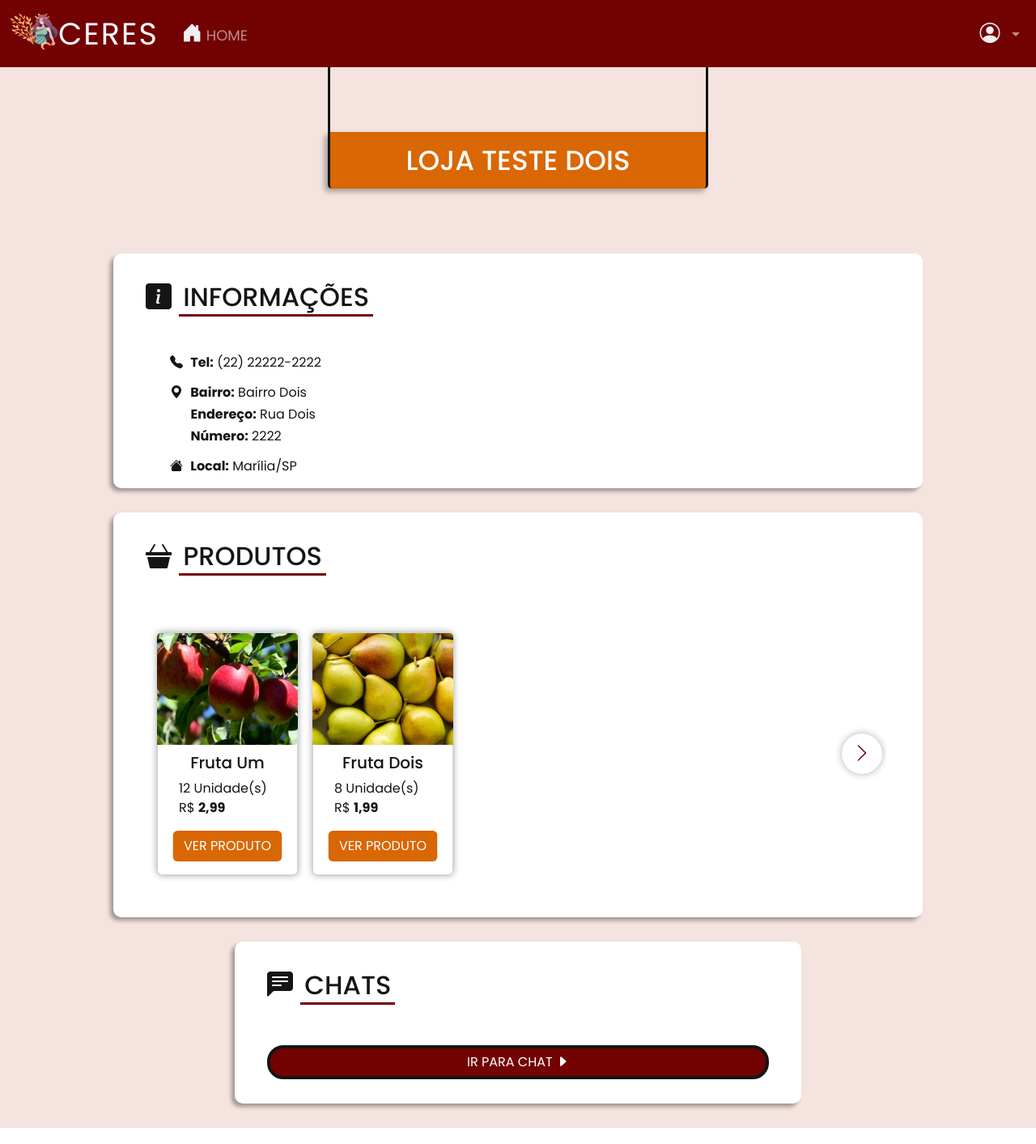
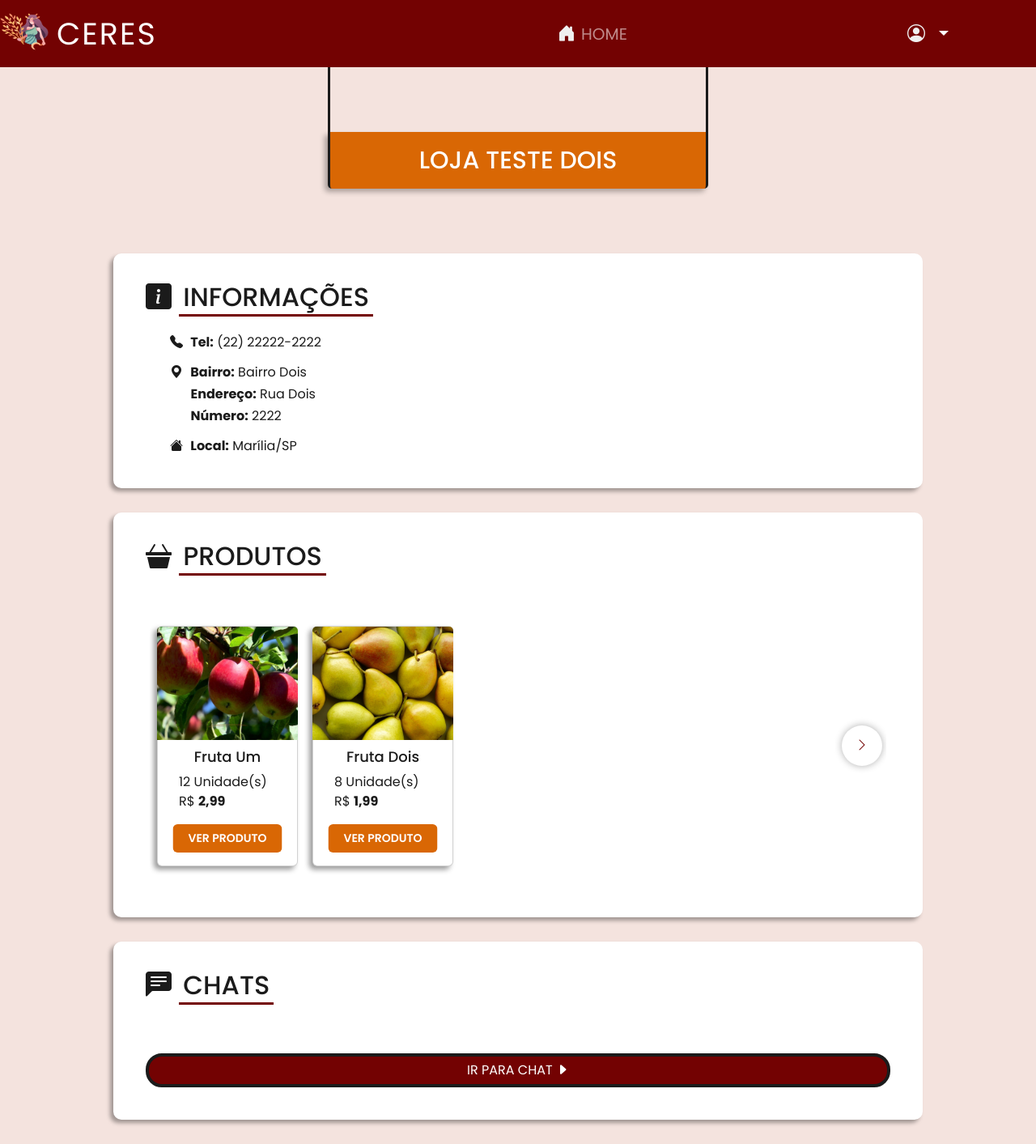
Before and after one commit to FilipeEvan/ceres, a Django app: page /store/1/ in a window 1280 px wide. Shown: the whole page at 81% size. Run offline with Django 4.2, Linux system fonts and the light colour scheme; a user stored in the database is signed in; data comes from the database, SQL or seed files in the repository; both versions use the stored data as it was after the commit; some libraries are stand-ins or nearby versions.

Commit message:
style(_navbar/create_product/room): alterando css

```diff
--- a/static/css/css-globais.css
+++ b/static/css/css-globais.css
@@ -6,7 +6,7 @@
     --branco: #FFFFFF;
     --brancoFormulario: #fafafa;
     --laranja: #D96704;
-    --preto: #151515;
+    --preto: #1b1b1b;
     --cinza1: #9A9A9A;
     --cinza2: #C4C4C4;
     --cinza3: #E1E1E1;
@@ -33,6 +33,8 @@
     color: white;
     margin-left: 50%;
     width: 135px;
+    font-size: 14px;
+    font-weight: 600;
     transform: translate(-50%);
 }
 
@@ -42,28 +44,40 @@
 }
 
 /* navbar */
+#navbar-central {
+    margin: 0 auto;
+}
 .bg-vinho {
     background-color: var(--vinho);
+}
+
+.container-fluid {
+    max-width: 1300px;
+    padding: 0px !important;
 }
 
 .nav-link:hover {
     color: var(--branco) !important;
 }
+.nav-item {
+    width: 178px;
+}
 
 .nav-link {
-    font-size: 18px;
+    font-size: 20px;
+    padding: 8px 12px !important;
 }
 
 #botaoNavBar {
-    font-size: 18px;
+    font-size: 16px;
     background-color: var(--brancoFormulario);
     color: var(--vinho);
     font-weight: bold;
     border: 2px solid var(--vinho);
-    padding: 8px 10px;
+    padding: 6px 10px;
     border-radius: 10px;
     text-align: center;
-    margin: 3px 10px 3px 0;
+    margin: 3px 4px 3px 4px;
 }
 
 #botaoNavBar:hover {
@@ -74,8 +88,8 @@
 
 .icone-navbar {
     color: #f0f0f0;
-    font-size: 25px;
-    padding: 5px;
+    font-size: 22px;
+    padding: 5px 7px;
 }
 
 #minha-conta {
@@ -192,8 +206,14 @@
 
 
 
+.btn-danger {
+    background-color: var(--vinho);
+    border-color: var(--vinho);
+}
+.btn-danger:hover {
+    background-color: #8d0202;
 
-
+}
 
 .titulo {
     text-align: center;
@@ -218,6 +238,15 @@
 .navbar-brand {
     font-size: 38px;
     letter-spacing: 2px;
+}
+
+.navbar-brand img {
+    margin-right: 10px;
+}
+
+.btnHome-busca {
+    background-color: var(--vinho) !important;
+    color: var(--vinho);
 }
 
 
--- a/static/css/login-cadastro.css
+++ b/static/css/login-cadastro.css
@@ -5,7 +5,7 @@
 }
 
 #formularioCadastro {
-    width: 390px;
+    width: 395px;
     height: auto;
     margin-bottom: 20px;
 }
--- a/static/css/loja.css
+++ b/static/css/loja.css
@@ -87,7 +87,7 @@
 
 #titulo-loja {
     color: var(--branco);
-    font-size: 34px;
+    font-size: 30px;
     width: 100%;
     text-align: center;
     text-transform: uppercase;
@@ -114,7 +114,7 @@
 
 #div-titulo-sessao {
     display: inline-block;
-    margin-bottom: 20px;
+    margin-bottom: 10px;
     /* border: 2px solid var(--vinho); */
 }
 
@@ -153,7 +153,8 @@
 
 #cadastroTipoQuantidadeProduto {
     display: inline-block;
-    width: 230px;
+    width: 175px !important;
+    margin-right: 50px;
 }
 
 #cadastroPrecoProduto {
@@ -197,7 +198,7 @@
 
 
 #div-conteudo-informacoes {
-    margin: 15px 0 0 30px;
+    margin: 0px 0 15px 30px;
 }
 
 .p-informacao {
@@ -222,11 +223,10 @@
 
 #chat {
     height: auto;
-    max-width: 700px;
+    max-width: 1000px;
 }
 
 .conteudo {
-    display: flex;
     flex-direction: column;
     position: relative;
 }
@@ -305,6 +305,7 @@
 }
 
 .card-title {
+    font-size: 18px !important;
     width: 160px;
     text-align: center;
 }
@@ -321,7 +322,7 @@
     display: inline-block;
     margin: 0 9px 0 9px;
     display: flex;
-    box-shadow: 0px 0px 8px rgba(0, 0, 0, 0.378);
+    box-shadow: -4px 4px 6px rgba(0, 0, 0, 0.397);
     justify-content: center;
     align-items: center;
 }
@@ -356,7 +357,6 @@
 }
 
 #arrow {
-    font-size: 1.5em;
     position: absolute;
     left: 50%;
     top: 50%;
@@ -365,7 +365,7 @@
 }
 
 #btn-adc-produto2 {
-    display: block;
+    display: inline-block;
     margin: 25px auto 0px auto;
     width: 250px;
     height: auto;
@@ -410,6 +410,7 @@
     align-items: center;
     flex-wrap: wrap;
     display: flex;
+    padding: 20px 0 10px 0;
 }
 
 .btn-chat-dono {
@@ -421,7 +422,7 @@
     display: inline-block;
     padding: 5px 10px;
     border-radius: 10px;
-    box-shadow: -4px 4px 5px rgba(0, 0, 0, 0.801);
+    box-shadow: -4px 4px 5px rgba(0, 0, 0, 0.566);
     color: var(--branco);
     background-color: #ebebeb;
 }
--- a/templates/partials/_navbar.html
+++ b/templates/partials/_navbar.html
@@ -4,7 +4,7 @@
     <nav class="navbar navbar-expand-lg navbar-dark bg-vinho">
         <div class="container-fluid">
 
-            <a class="navbar-brand" href="Home.html">
+            <a class="navbar-brand" style="margin-right: 0px !important; width: 356px;" href="/">
                 <img src="{% static 'img/logo.png' %}" alt="" width="60" height="48" class="d-inline-block align-text-top">CERES
             </a>
             <button class="navbar-toggler" type="button" data-bs-toggle="collapse"
@@ -14,10 +14,17 @@
             </button>
 
             <div class="collapse navbar-collapse" id="navbarSupportedContent">
-                <ul class="navbar-nav me-auto mb-2 mb-lg-0">
+                <ul class="navbar-nav me-auto mb-2 mb-lg-0" id="navbar-central">
                     <li class="nav-item">
                         <a class="nav-link" aria-current="page" href="{% url 'dashboard' %}" title="Ir à Home">
-                            <i class="bi bi-house-door-fill icone-navbar"></i>HOME
+                            <style>
+                                #abc:hover {
+                                    color: #ffffff;
+                                }
+                            </style>
+                            <div id="abc" style="width: 94px; margin-left: 50%; transform: translate(-50%); color: #ffffff8c">
+                                <i class="bi bi-house-door-fill icone-navbar"></i>HOME
+                            </div>
                         </a>
                     </li>
                     {% if user.is_authenticated %}
@@ -48,8 +55,8 @@
                     <div class="d-flex">
                         <ul class="navbar-nav me-auto mb-2 mb-lg-0 pr-7">
                             <li class="nav-item dropdown">
-                                <a class="nav-link dropdown-toggle" href="#" id="navbarDropdownMenuLink" data-toggle="dropdown" aria-haspopup="true" aria-expanded="false">
-                                    <i class="bi bi-person-circle icone-navbar"></i>{{ user.get_full_name|upper  }}
+                                <a class="nav-link dropdown-toggle" style="color: #ffffff;" href="#" id="navbarDropdownMenuLink" data-toggle="dropdown" aria-haspopup="true" aria-expanded="false">
+                                    <i class="bi bi-person-circle icone-navbar"></i>{{ user.get_full_name|title  }}
                                 </a>
                                 <div class="dropdown-menu" aria-labelledby="navbarDropdownMenuLink">
                                     <a class="dropdown-item" href="{% url 'profile' %}"><i class="bi bi-person minha-conta"></i> Meu perfil</a>
```
Also changed, not shown: templates/product/create_product.html (+12 -7 lines), templates/room/room.html (+6 -1 lines), db.sqlite3.
